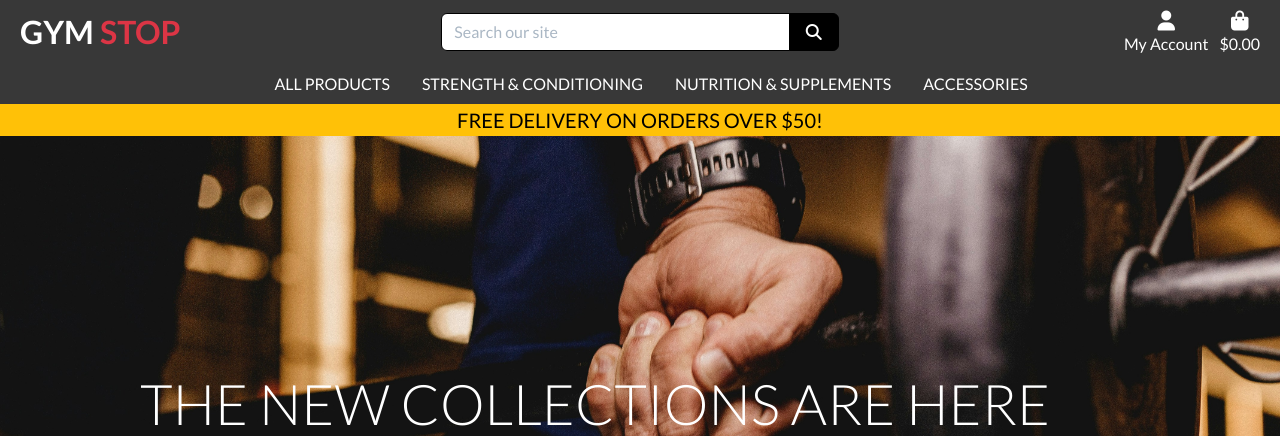
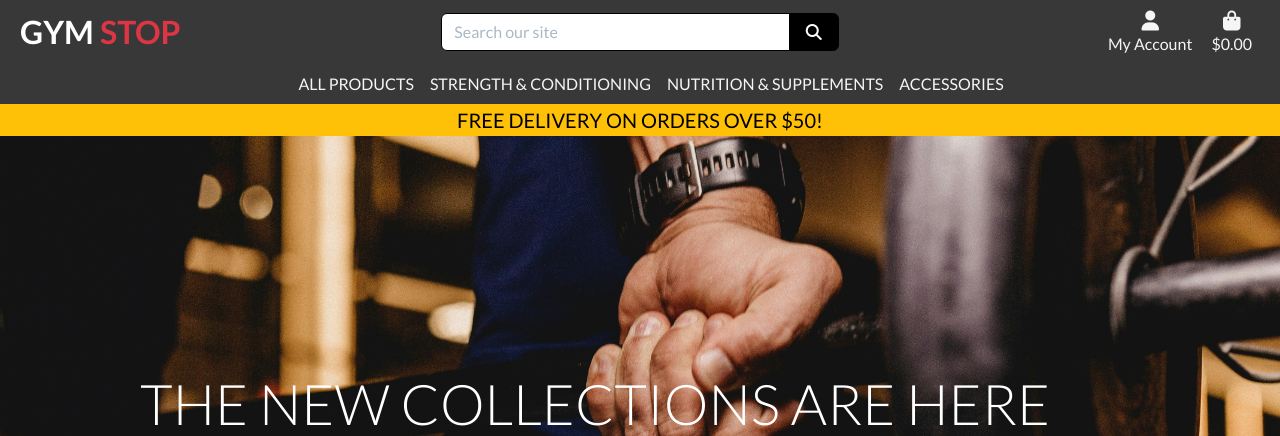
Before and after one commit to DanHodgson12/gym-stop, a Django app: page / in a window 1280 px wide. Shown: the top 436 px of the page. Run offline with Django 3.2, Linux system fonts and the light colour scheme; some libraries are stand-ins or nearby versions.

Commit message:
feat: adjusted layout and styling to main nav and mobile header

```diff
--- a/static/css/base.css
+++ b/static/css/base.css
@@ -20,6 +20,22 @@ body {
 	z-index: -1;
 }
 
+.nav-link{
+    color: whitesmoke;
+    border-radius: 5px;
+}
+
+.nav-link:hover,
+.nav-link:active,
+.nav-link:focus {
+    background-color: whitesmoke;
+    color: black !important;
+}
+
+.dropdown-item:focus, .dropdown-item:hover {
+    background-color: #cecece;
+}
+
 /* from Bulma */
 .icon {
     align-items: center;
@@ -35,6 +51,7 @@ body {
 
 .main-logo-link {
     width: fit-content;
+    text-decoration: none;
 }
 
 .bg-grey {
--- a/templates/base.html
+++ b/templates/base.html
@@ -46,7 +46,7 @@
 
             <!-- Logo -->
             <div class="col-12 col-lg-4 my-auto py-1 py-lg-0 text-center text-lg-start">
-                <a href="{% url 'home' %}" class="nav-link main-logo-link">
+                <a href="{% url 'home' %}" class="main-logo-link">
                     <h2 class="logo-font fw-bold my-0">
                         <span class="text-white">GYM</span>
                         <span class="text-danger">STOP</span>
@@ -71,8 +71,8 @@
             <!-- Account & Shopping Bag -->
             <div class="col-12 col-lg-4 my-auto py-1 py-lg-0">
                 <ul class="list-inline list-unstyled text-center text-lg-end my-0">
-                    <li class="list-inline-item dropdown">
-                        <a class="text-white nav-link" href="#" id="user-options" data-bs-toggle="dropdown" aria-haspopup="true" aria-expanded="false">
+                    <li class="list-inline-item dropdown m-0">
+                        <a class="nav-link px-2" href="#" id="user-options" data-bs-toggle="dropdown" aria-haspopup="true" aria-expanded="false">
                             <div class="text-center">
                                 <div><i class="fas fa-user fa-lg"></i></div>
                                 <p class="my-0">My Account</p>
@@ -92,7 +92,7 @@
                         </div>
                     </li>
                     <li class="list-inline-item">
-                        <a class="{% if grand_total %}text-warning font-weight-bold{% else %}text-white{% endif %} nav-link" href="{% url 'view_bag' %}">
+                        <a class="{% if grand_total %}text-warning font-weight-bold{% endif %} nav-link px-2" href="{% url 'view_bag' %}">
                             <div class="text-center">
                                 <div><i class="fas fa-shopping-bag fa-lg"></i></div>
                                 <p class="my-0">
--- a/templates/includes/main-nav.html
+++ b/templates/includes/main-nav.html
@@ -3,17 +3,17 @@
 
         <!-- Home Link -->
         <li class="nav-item d-block d-lg-none">
-            <a class="logo-font font-weight-bold nav-link text-white me-3" href="{% url 'home' %}" id="home-link">
+            <a class="logo-font font-weight-bold nav-link px-2" href="{% url 'home' %}" id="home-link">
                 Home
             </a>
         </li>
 
         <!-- All Products -->
         <li class="nav-item dropdown">
-            <a class="logo-font font-weight-bold nav-link text-white me-3" href="#" id="all-products-link" data-bs-toggle="dropdown" aria-haspopup="true" aria-expanded="false">
+            <a class="logo-font font-weight-bold nav-link px-2" href="#" id="all-products-link" data-bs-toggle="dropdown" aria-haspopup="true" aria-expanded="false">
                 All Products
             </a>
-            <div class="dropdown-menu nav-dropdown border-0" aria-labelledby="all-products-link">
+            <div class="dropdown-menu nav-dropdown" aria-labelledby="all-products-link">
                 <a href="{% url 'products' %}?sort=price&direction=asc" class="dropdown-item">By Price</a>
                 <a href="{% url 'products' %}?sort=rating&direction=desc" class="dropdown-item ">By Rating</a>
                 <a href="{% url 'products' %}?sort=category&direction=asc" class="dropdown-item ">By Category</a>
@@ -23,10 +23,10 @@
 
         <!-- Strength & Conditioning -->
         <li class="nav-item dropdown">
-            <a class="logo-font font-weight-bold nav-link text-white me-3" href="#" id="strength-conditioning-link" data-bs-toggle="dropdown" aria-haspopup="true" aria-expanded="false">
+            <a class="logo-font font-weight-bold nav-link px-2" href="#" id="strength-conditioning-link" data-bs-toggle="dropdown" aria-haspopup="true" aria-expanded="false">
                 Strength & Conditioning
             </a>
-            <div class="dropdown-menu nav-dropdown border-0" aria-labelledby="strength-conditioning-link">
+            <div class="dropdown-menu nav-dropdown" aria-labelledby="strength-conditioning-link">
                 <a href="{% url 'products' %}?category=strength_training_equipment" class="dropdown-item">Strength Training Equipment</a>
                 <a href="{% url 'products' %}?category=cardio_equipment" class="dropdown-item">Cardio Equipment</a>
                 <a href="{% url 'products' %}?category=functional_training_equipment" class="dropdown-item">Functional Training Equipment</a>
@@ -36,10 +36,10 @@
 
         <!-- Nutrition & Supplements -->
         <li class="nav-item dropdown">
-            <a class="logo-font font-weight-bold nav-link text-white me-3" href="#" id="nutrition-supplements-link" data-bs-toggle="dropdown" aria-haspopup="true" aria-expanded="false">
+            <a class="logo-font font-weight-bold nav-link px-2" href="#" id="nutrition-supplements-link" data-bs-toggle="dropdown" aria-haspopup="true" aria-expanded="false">
                 Nutrition & Supplements
             </a>
-            <div class="dropdown-menu nav-dropdown border-0" aria-labelledby="nutrition-supplements-link">
+            <div class="dropdown-menu nav-dropdown" aria-labelledby="nutrition-supplements-link">
                 <a href="{% url 'products' %}?category=protein_powder" class="dropdown-item">Protein Powder</a>
                 <a href="{% url 'products' %}?category=pre_workout_supplements" class="dropdown-item">Pre-Workout Supplements</a>
                 <a href="{% url 'products' %}?category=vitamins_minerals" class="dropdown-item">Vitamins & Minerals</a>
@@ -49,10 +49,10 @@
 
         <!-- Accessories -->
         <li class="nav-item dropdown">
-            <a class="logo-font font-weight-bold nav-link text-white" href="#" id="accessories-link" data-bs-toggle="dropdown" aria-haspopup="true" aria-expanded="false">
+            <a class="logo-font font-weight-bold nav-link px-2" href="#" id="accessories-link" data-bs-toggle="dropdown" aria-haspopup="true" aria-expanded="false">
                 Accessories
             </a>
-            <div class="dropdown-menu nav-dropdown border-0" aria-labelledby="accessories-link">
+            <div class="dropdown-menu nav-dropdown" aria-labelledby="accessories-link">
                 <a href="{% url 'products' %}?category=wearable_technology" class="dropdown-item">Wearable Technology</a>
                 <a href="{% url 'products' %}?category=gym_essentials" class="dropdown-item">Gym Essentials</a>
                 <a href="{% url 'products' %}?category=recovery_mobility" class="dropdown-item">Recovery & Mobility</a>
@@ -62,10 +62,10 @@
 
         <!-- Special Offers -->
         <!-- <li class="nav-item dropdown">
-            <a class="logo-font font-weight-bold nav-link text-white" href="#" id="specials-link" data-bs-toggle="dropdown" aria-haspopup="true" aria-expanded="false">
+            <a class="logo-font font-weight-bold nav-link" href="#" id="specials-link" data-bs-toggle="dropdown" aria-haspopup="true" aria-expanded="false">
                 Special Offers
             </a>
-            <div class="dropdown-menu border-0" aria-labelledby="specials-link">
+            <div class="dropdown-menu" aria-labelledby="specials-link">
                 <a href="" class="dropdown-item">Deals</a>
                 <a href="" class="dropdown-item">Clearance</a>
                 <a href="" class="dropdown-item">All Specials</a>
--- a/templates/includes/mobile-top-header.html
+++ b/templates/includes/mobile-top-header.html
@@ -2,7 +2,7 @@
 
     <!-- Search Button/Icon -->
     <li class="list-inline-item">
-        <a class="text-white nav-link d-block d-lg-none" href="#" id="mobile-search" data-bs-toggle="dropdown" aria-haspopup="true" aria-expanded="false">
+        <a class="nav-link px-1 d-block d-lg-none" href="#" id="mobile-search" data-bs-toggle="dropdown" aria-haspopup="true" aria-expanded="false">
             <div class="text-center">
                 <div><i class="fas fa-search fa-lg"></i></div>
                 <p class="my-0">Search</p>
@@ -26,7 +26,7 @@
 
     <!-- My Account -->
     <li class="list-inline-item dropdown">
-        <a class="text-white nav-link d-block d-lg-none" href="#" id="user-options" data-bs-toggle="dropdown" aria-haspopup="true" aria-expanded="false">
+        <a class="nav-link px-1 d-block d-lg-none" href="#" id="user-options" data-bs-toggle="dropdown" aria-haspopup="true" aria-expanded="false">
             <div class="text-center">
                 <div><i class="fas fa-user fa-lg"></i></div>
                 <p class="my-0">My Account</p>
@@ -48,7 +48,7 @@
 
     <!-- Shopping Bag -->
     <li class="list-inline-item">
-        <a class="{% if grand_total %}text-success font-weight-bold{% else %}text-white{% endif %} nav-link d-block d-lg-none" href="{% url 'view_bag' %}">
+        <a class="{% if grand_total %}text-warning font-weight-bold{% endif %} nav-link px-1 d-block d-lg-none" href="{% url 'view_bag' %}">
             <div class="text-center">
                 <div><i class="fas fa-shopping-bag fa-lg"></i></div>
                 <p class="my-0">
```
